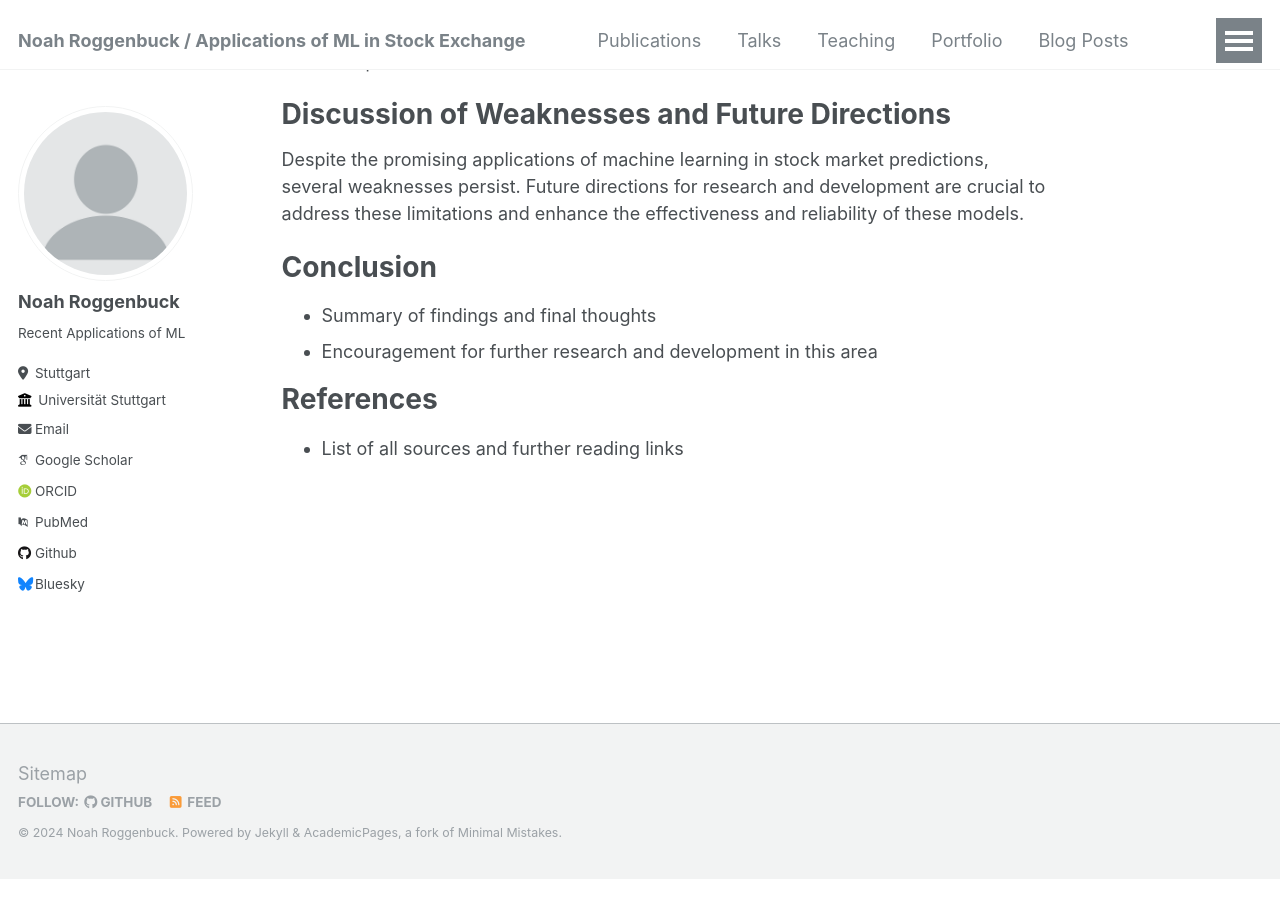
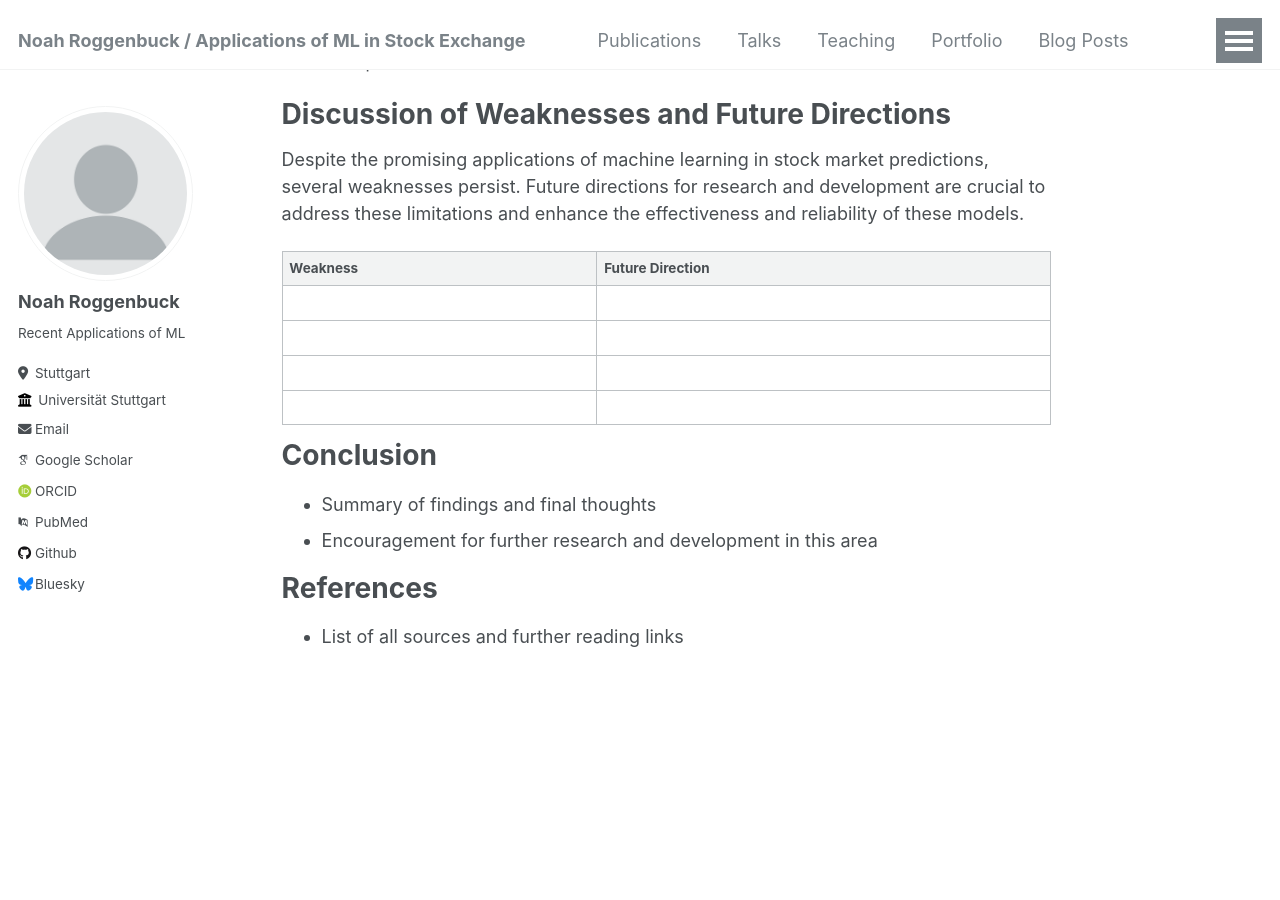
Before and after one commit to noahrog02/noahrog02.github.io, a Jekyll site: the page built from _pages/about.md, in a window 1280 px wide and 900 px high, scrolled down 17181 px. Built offline with Jekyll 4.4.1, drawn with Linux system fonts in a browser that asks for light colours; some web fonts are replaced; before the commit the page ends 18060 px from its top, so only the background shows below that.

Commit message:
Update about.md

```diff
--- a/_pages/about.md
+++ b/_pages/about.md
@@ -206,7 +206,12 @@ Discussion of Weaknesses and Future Directions
 
 Despite the promising applications of machine learning in stock market predictions, several weaknesses persist. Future directions for research and development are crucial to address these limitations and enhance the effectiveness and reliability of these models.
 
-
+| **Weakness** | **Future Direction** |
+|--------------|----------------------|
+|              |                      |
+|              |                      |
+|              |                      |
+|              |                      |
 
 Conclusion
 ======
```
